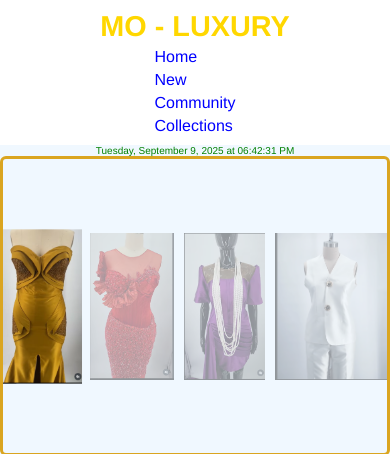
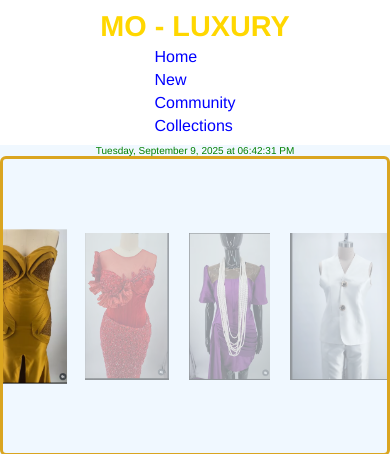
Before and after one commit to AbayomiAroyeun/Modinat-Keshiro, a plain HTML site: page index.html in a window 390 px wide. Shown: the top 454 px of the page. Drawn offline with Linux system fonts and the light colour scheme.

Commit message:
css updated

```diff
--- a/style.css
+++ b/style.css
@@ -143,12 +143,12 @@ body {
   justify-content: center;
   align-items: center;
   overflow-x: auto;
-  width: 100vw;
+  width: 100%;
   height: 300px;
   margin: 0;
   border: 3px solid #DAA520;
   border-radius: 6px;
-  gap: 0;
+  gap: 10px;
 }
 
 #wear-display img {
@@ -158,7 +158,7 @@ body {
   object-fit: cover;
   cursor: pointer;
   opacity: 0.4;
-  transition: opacity 0.35s ease, transform 0.35s ease;
+  transition: opacity 0.25s ease, transform 0.20s ease;
 }
 
 #wear-display img.active {
@@ -265,6 +265,10 @@ body {
 
   #wear-display img {
     height: 50%;
+    gap: 10p;
+    display: flex;
+    align-content: center;
+    justify-self: center;
   }
 
   /* Move social-icons to bottom on small screens only */
```
